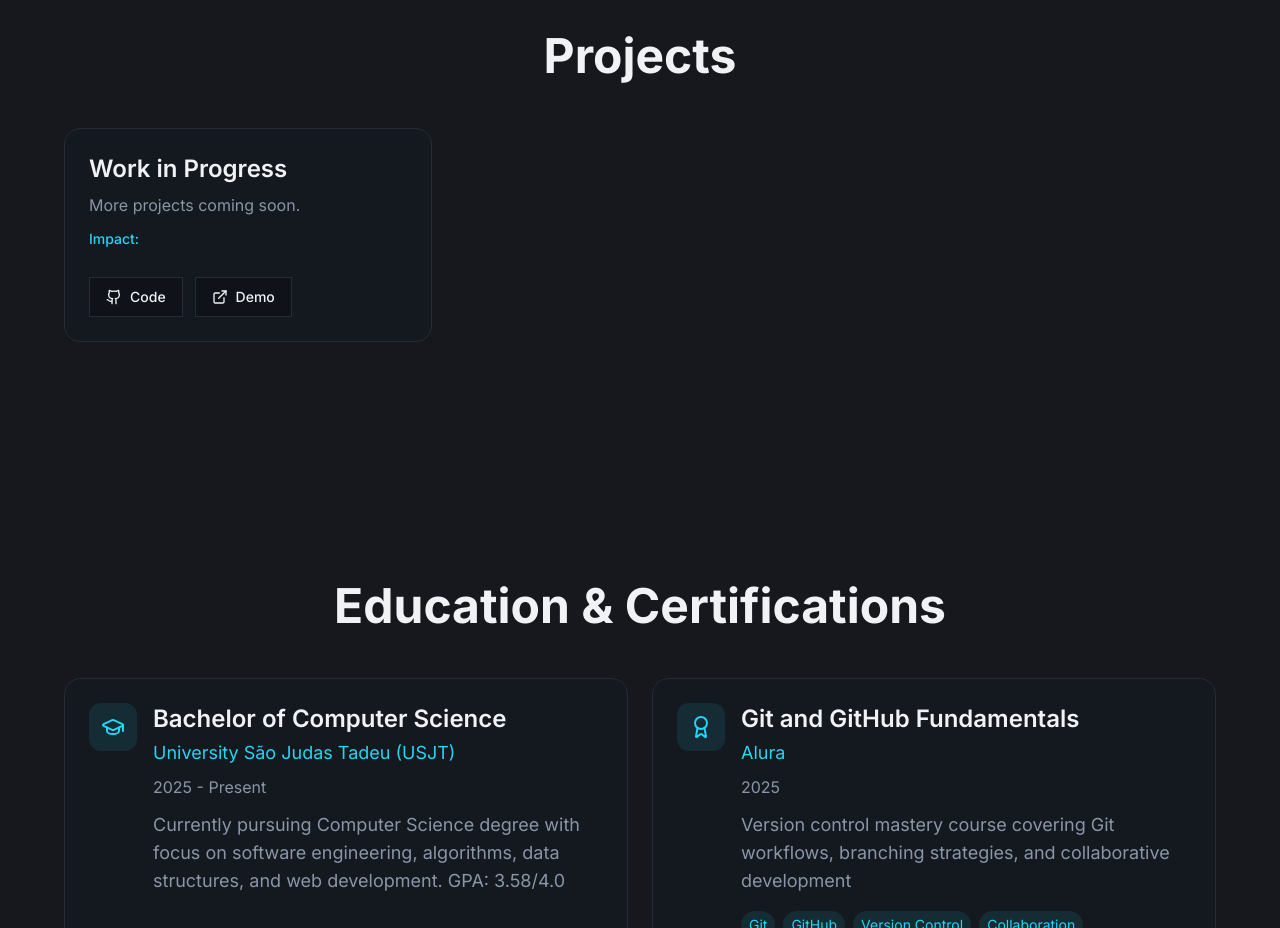
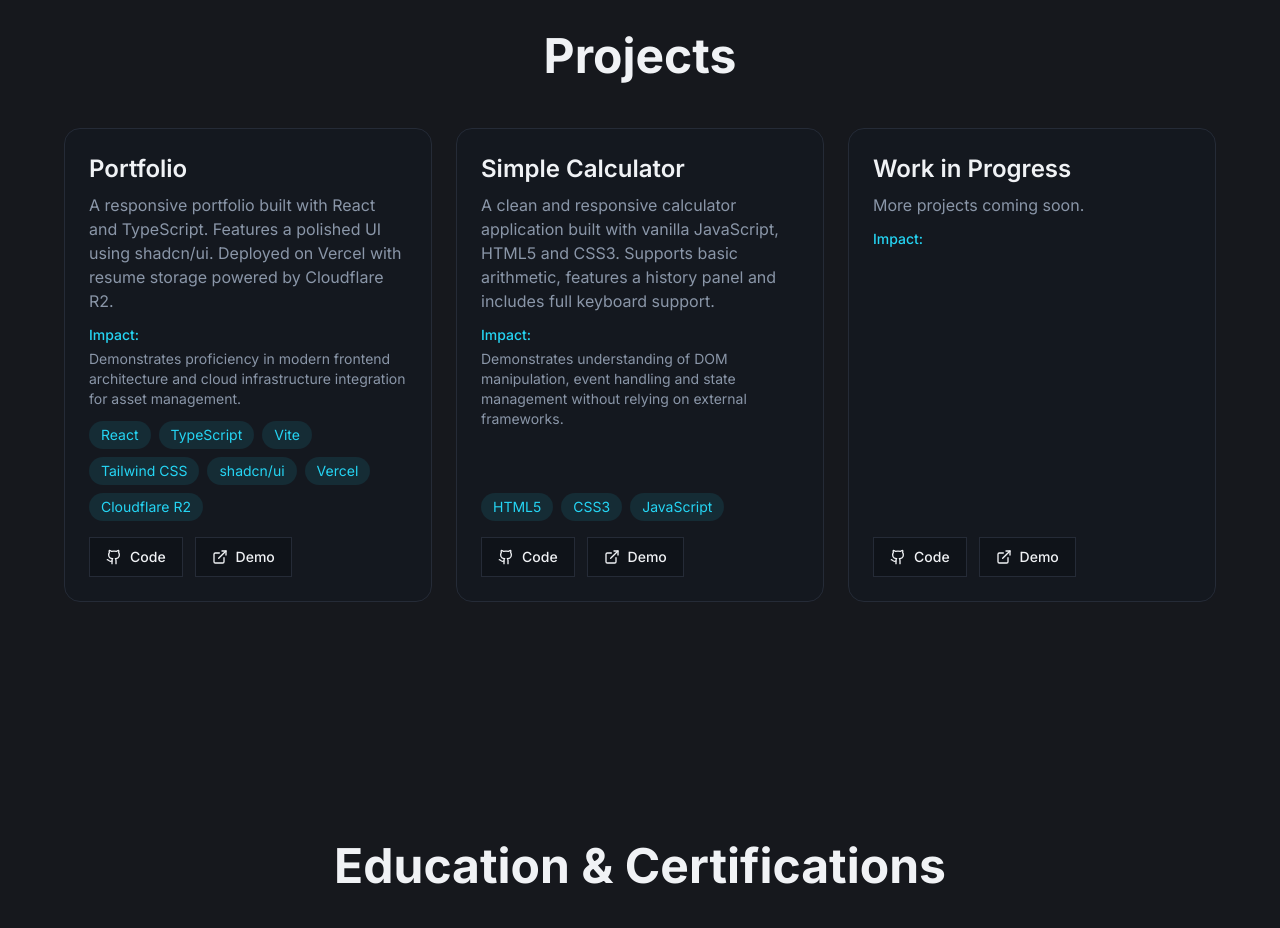
Before and after one commit to guiledo/portfolio-website, a React (Vite) app: page / in a window 1280 px wide. Shown: the part 3400-4328 px from the top of the page. Built offline with nearby package versions, Linux system fonts and the light colour scheme.

Commit message:
Project addition to portfolio.

```diff
--- a/src/data/projects.ts
+++ b/src/data/projects.ts
@@ -19,6 +19,40 @@ export interface Project {
 export const projects: Project[] = [
   {
     title: {
+      'en-US': 'Portfolio',
+      'pt-BR': 'Portfólio',
+    },
+    description: {
+      'en-US': 'A responsive portfolio built with React and TypeScript. Features a polished UI using shadcn/ui. Deployed on Vercel with resume storage powered by Cloudflare R2.',
+      'pt-BR': 'Um portfólio responsivo construído com React e TypeScript. Possui uma interface polida usando shadcn/ui. Hospedado na Vercel com armazenamento de currículo via Cloudflare R2.',
+    },
+    tech: ['React', 'TypeScript', 'Vite', 'Tailwind CSS', 'shadcn/ui', 'Vercel', 'Cloudflare R2'],
+    github: 'https://github.com/guiledo/portfolio-website',
+    demo: '/',
+    impact: {
+      'en-US': 'Demonstrates proficiency in modern frontend architecture and cloud infrastructure integration for asset management.',
+      'pt-BR': 'Demonstra proficiência em arquitetura frontend moderna e integração de infraestrutura em nuvem para gerenciamento de ativos.',
+    },
+  },
+  {
+    title: {
+      'en-US': 'Simple Calculator',
+      'pt-BR': 'Calculadora Simples',
+    },
+    description: {
+      'en-US': 'A clean and responsive calculator application built with vanilla JavaScript, HTML5 and CSS3. Supports basic arithmetic, features a history panel and includes full keyboard support.',
+      'pt-BR': 'Uma calculadora limpa e responsiva construída com JavaScript puro, HTML5 e CSS3. Suporta operações aritméticas básicas, possui painel de histórico e inclui suporte total via teclado.',
+    },
+    tech: ['HTML5', 'CSS3', 'JavaScript'],
+    github: 'https://github.com/guiledo/calculator-vanillajs',
+    demo: 'https://guiledo.github.io/calculator-vanillajs/',
+    impact: {
+      'en-US': 'Demonstrates understanding of DOM manipulation, event handling and state management without relying on external frameworks.',
+      'pt-BR': 'Demonstra compreensão de manipulação do DOM, tratamento de eventos e gerenciamento de estado sem depender de frameworks externos.',
+    },
+  },
+  {
+    title: {
       'en-US': 'Work in Progress',
       'pt-BR': 'Trabalho em Progresso',
     },
```
